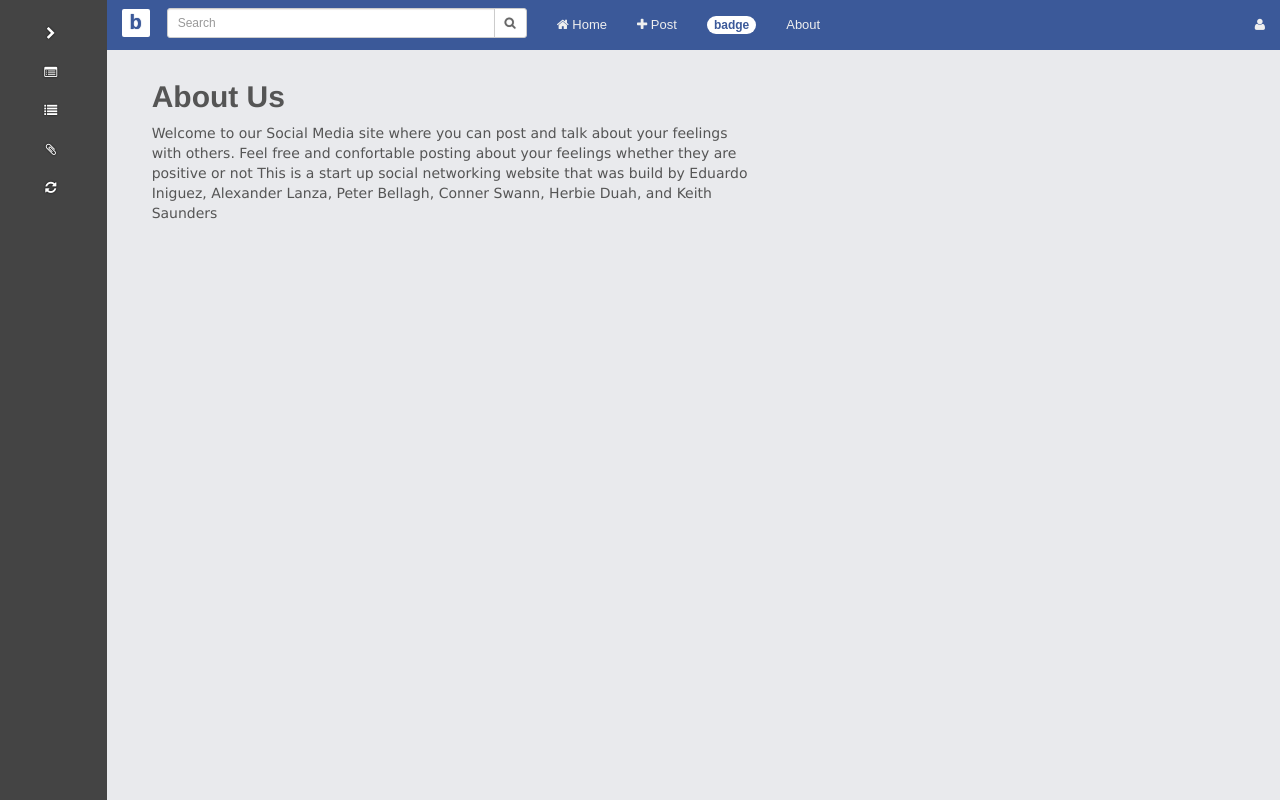
After one commit to yourbuddyconner/CS399-social, a Django app: page /about in a window 1280 px wide. The commit adds this page. Run offline with Django 3.2, Linux system fonts and the light colour scheme; some libraries are stand-ins or nearby versions.

Commit message:
Added an about section
still very broad

```diff
--- /dev/null
+++ b/app/templates/about.html
@@ -0,0 +1,13 @@
+{% extends "base.html" %}
+
+{% block title %}{% endblock %}
+
+{% block content %}
+<div class="col-sm-9">
+    <h2>About Us</h2>
+    <p>Welcome to our Social Media site where you can post and talk about your feelings with others.
+    Feel free and confortable posting about your feelings whether they are
+    positive or not This is a start up social networking website that was build by
+    Eduardo Iniguez, Alexander Lanza, Peter Bellagh, Conner Swann, Herbie Duah, and Keith Saunders </p>
+</div>
+{% endblock %}
--- a/app/templates/base.html
+++ b/app/templates/base.html
@@ -87,6 +87,9 @@
                       <li>
                         <a href="#"><span class="badge">badge</span></a>
                       </li>
+                        <li>
+                        <a href='{% url "about" %}'>About</a>
+                      </li>
                     </ul>
                     <ul class="nav navbar-nav navbar-right">
                       <li class="dropdown">
--- a/app/urls.py
+++ b/app/urls.py
@@ -8,6 +8,7 @@ urlpatterns = patterns('',
 
     url(r'^$', 'app.views.splash', name='splash'),
     url(r'^feed', 'app.views.feed', name='feed'),
+    url(r'^about', 'app.views.about', name='about'),
     url(r'^explore', 'app.views.explore', name='explore'),
     url(r'^dashboard', 'app.views.dashboard', name='dashboard'),
     url(r'^login', 'app.views.login', name='login'),
--- a/app/views.py
+++ b/app/views.py
@@ -23,6 +23,10 @@ def dashboard(request):
 def splash(request):
     return render(request, 'splash.html')
 
+
+def about(request):
+    return render(request,'about.html')
+
 def login(request):
     # catch logged-in user and send them to dash
     if request.user.is_authenticated():
```
